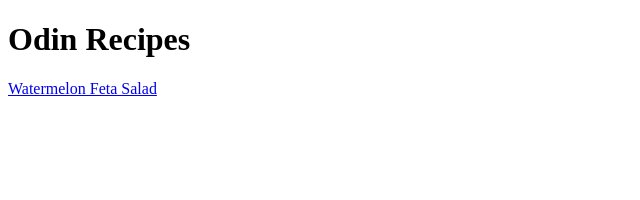
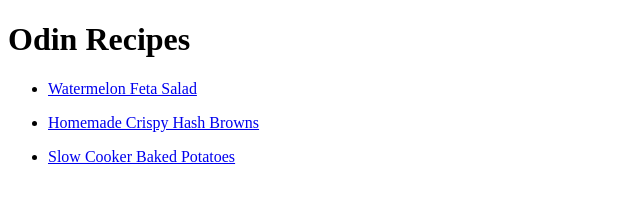
Before and after one commit to HeroRising1/odin-recipes, a plain HTML site: page index.html in a window 1280 px wide. Shown: the whole page, without its empty margins (0-640 px from the left). Drawn offline with Linux system fonts and the light colour scheme.

Commit message:
Finish homemade crispy hash browns recipe added a image ingredients description of the recipe steps to make it

```diff
--- a/index.html
+++ b/index.html
@@ -6,6 +6,10 @@
     </head>
     <body>
         <h1>Odin Recipes</h1>
-        <p><a href="recipes/watermelon-feta-salad.html"> Watermelon Feta Salad</a></p>
+        <ul>
+         <li><p><a href="recipes/watermelon-feta-salad.html"> Watermelon Feta Salad</a></p></li>
+         <li><p><a href="recipes/homemade-crispy-hash-browns.html">Homemade Crispy Hash Browns</a></p></li>
+         <li><p><a href="recipes/slow-cooker-baked-potatoes.html">Slow Cooker Baked Potatoes</a></p></li>
+        </ul>
     </body>
 </html>
```
Also changed, not shown: recipes/homemade-crispy-hash-browns.html (+2 -0 lines).
